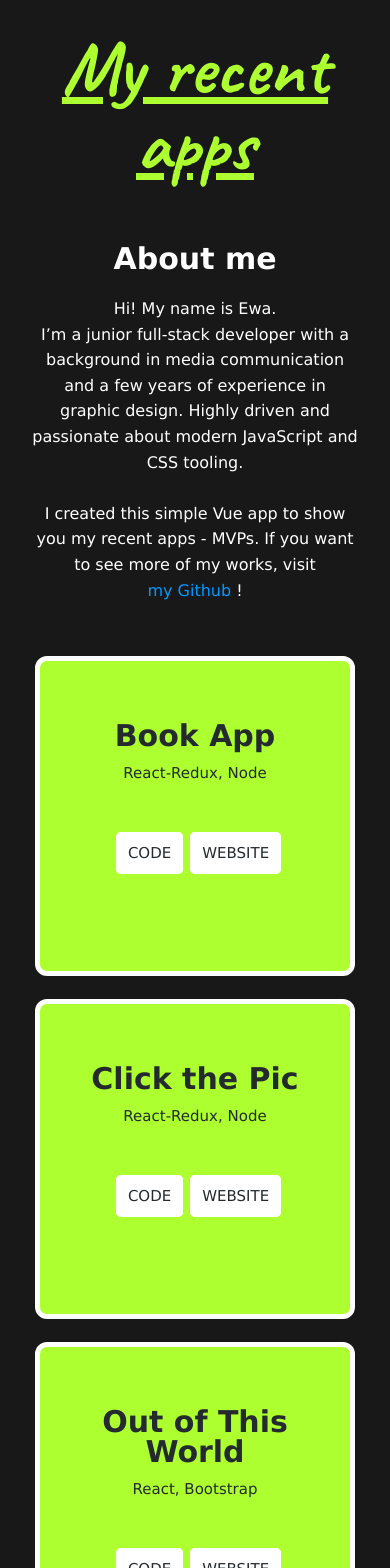
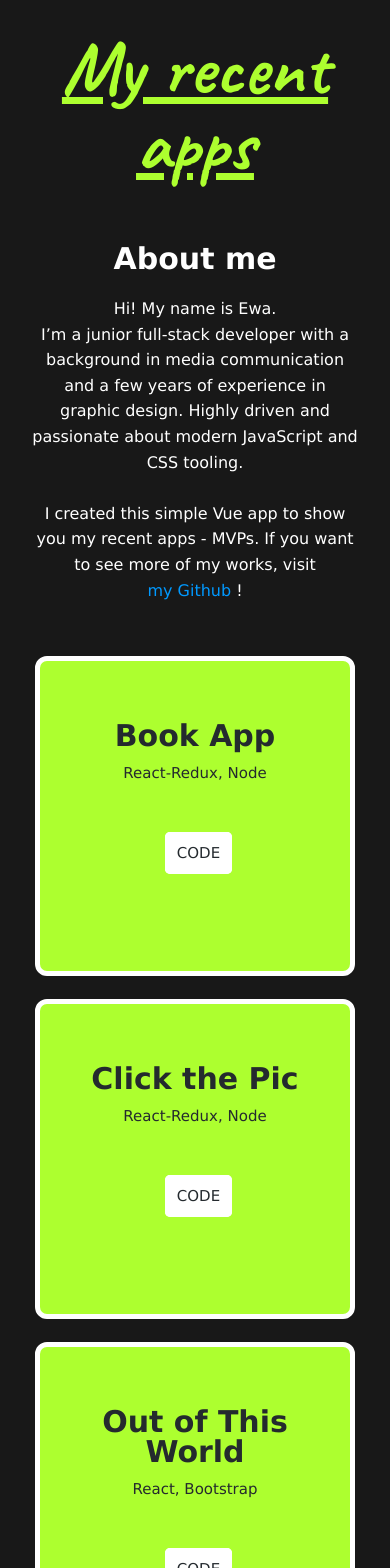
Before and after one commit to ewa-mi/projects, a Vue app: page / in a window 390 px wide. Shown: the top 1568 px of the page. Built offline with nearby package versions, Linux system fonts and the light colour scheme.

Commit message:
@media - don't display link to project's website on iPad

```diff
--- a/src/components/ProjectItem.vue
+++ b/src/components/ProjectItem.vue
@@ -7,7 +7,10 @@
         <a class="proLink" :href="`${project.linkGithub}`" target="_blank"
           >CODE</a
         >
-        <a class="proLink" :href="`${project.linkWebsite}`" target="_blank"
+        <a
+          class="proLink webURI"
+          :href="`${project.linkWebsite}`"
+          target="_blank"
           >WEBSITE</a
         >
       </div>
@@ -92,4 +95,10 @@ export default {
   transition: ease-out 0.4s;
   transition: ease-out 0.4s;
 }
+
+@media (max-width: 768px) {
+  .webURI {
+    display: none;
+  }
+}
 </style>
```
